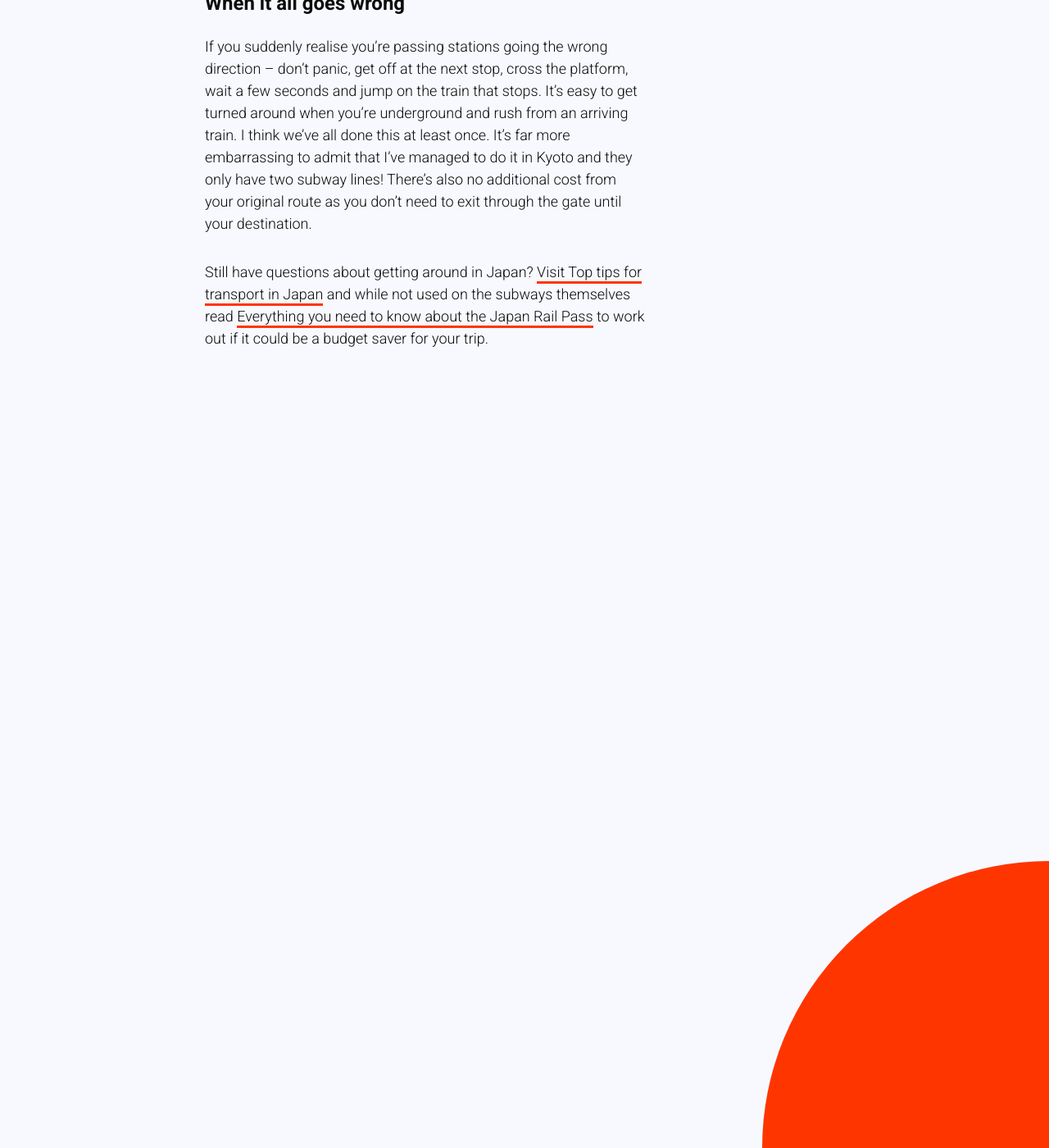
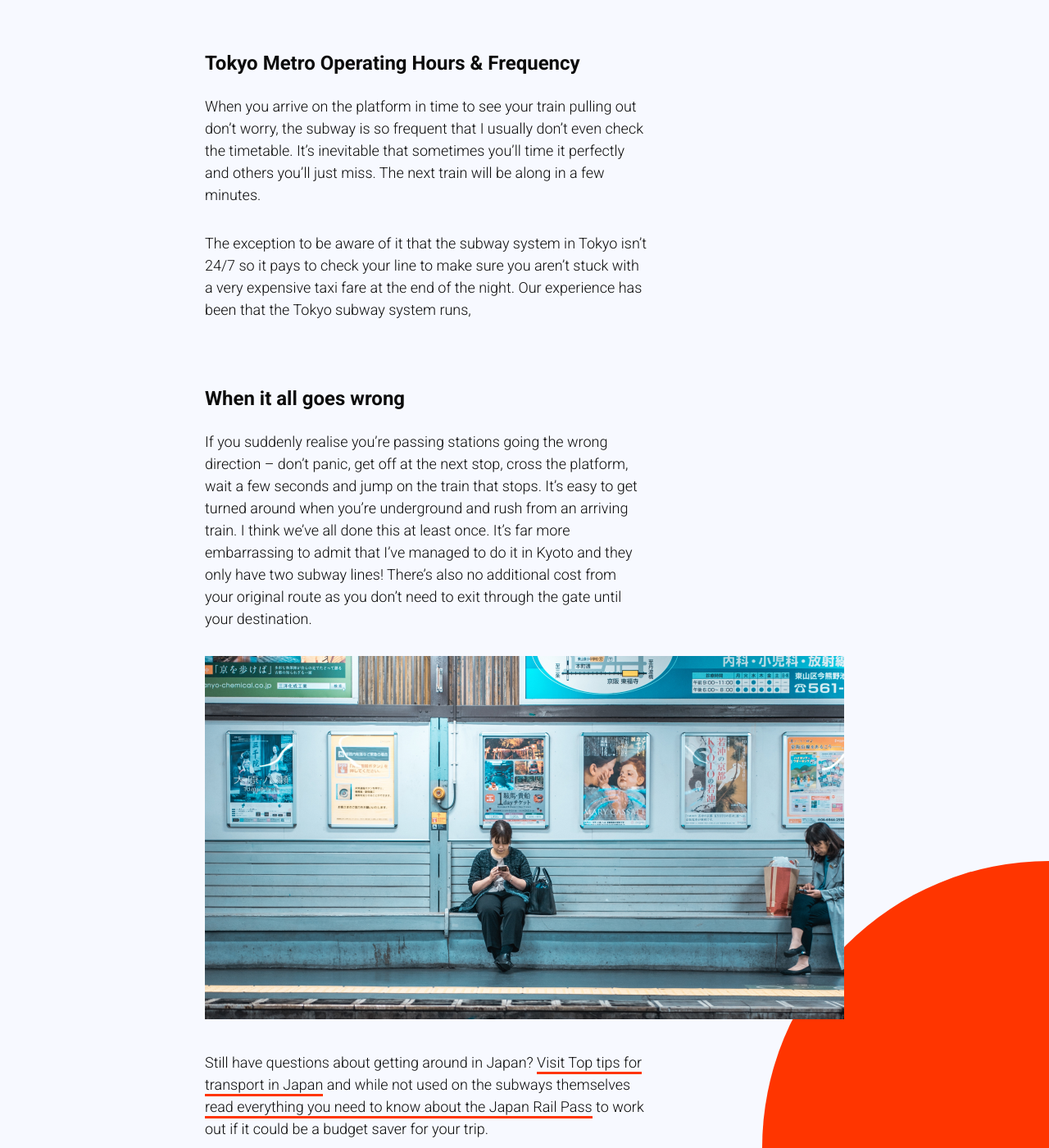
Before and after one commit to adrianaleites/superhi-cmd-line-a-night-in-japan, a Jekyll site: the page built from _posts/2020-06-26-5-tokyo-train-tips.md, in a window 1280 px wide and 1400 px high, scrolled down 2030 px. Shown: the whole window at 82% size. Built offline with Jekyll 4.4.1, drawn with Linux system fonts in a browser that asks for light colours; part of the change alters nothing that is shown.

Commit message:
Updated 5 Tokyo Train Tips

```diff
--- a/_posts/2020-06-26-5-tokyo-train-tips.md
+++ b/_posts/2020-06-26-5-tokyo-train-tips.md
@@ -1,13 +1,15 @@
 ---
 title: 5 Tokyo train tips
 date: 2020-06-26 00:00:00 Z
-excerpt: Here are my 5 tips to keep you sane and get you to your destination on the
-  Tokyo Subway.
+excerpt: Here are my five tips to keep you sane and get you to your destination on
+  the Tokyo Subway.
 ---
 
 When you first arrive in Tokyo it won’t be long before you need to use the subway.  It’s the most efficient way to get to from A to B in super quick time; you just have to master the lines and how they interact first. It’s a major feat of engineering and makes daily life flow for millions of people in Tokyo but it can be a bit overwhelming when you first encounter it.  You’re not going to be able to avoid it for long though so you might as well jump right in.  Here are my five tips to keep you sane and get you to your destination on the Tokyo Subway.
 
 Known as the Tōkyō chikatetsu, in English it can be translated and referred to as the Tokyo Metro, subway or even the Tokyo Underground depending on who you are talking to but hotel conceirge desks and locals we spoke to generally referred to it as the subway so we mostly stuck with that to avoid confusion.
+
+![Tokyo subway photo](/uploads/blog-3a.jpg)
 
 ### Stored value & discount cards
 
@@ -31,4 +33,6 @@ The exception to be aware of it that the subway system in Tokyo isn’t 24/7 so
 
 If you suddenly realise you’re passing stations going the wrong direction – don’t panic, get off at the next stop, cross the platform, wait a few seconds and jump on the train that stops.  It’s easy to get turned around when you’re underground and rush from an arriving train.  I think we’ve all done this at least once.  It’s far more embarrassing to admit that I’ve managed to do it in Kyoto and they only have two subway lines!  There’s also no additional cost from your original route as you don’t need to exit through the gate until your destination.
 
-Still have questions about getting around in Japan? [Visit Top tips for transport in Japan](https://www.2aussietravellers.com/top-tips-for-transport-in-japan/ ) and while not used on the subways themselves read [Everything you need to know about the Japan Rail Pass](https://www.2aussietravellers.com/japan-rail-pass/) to work out if it could be a budget saver for your trip.
+![Tokyo subway platform photo](/uploads/blog-3b.jpg)
+
+Still have questions about getting around in Japan? [Visit Top tips for transport in Japan](https://www.2aussietravellers.com/top-tips-for-transport-in-japan/) and while not used on the subways themselves [read everything you need to know about the Japan Rail Pass](https://www.2aussietravellers.com/japan-rail-pass/) to work out if it could be a budget saver for your trip.
```
